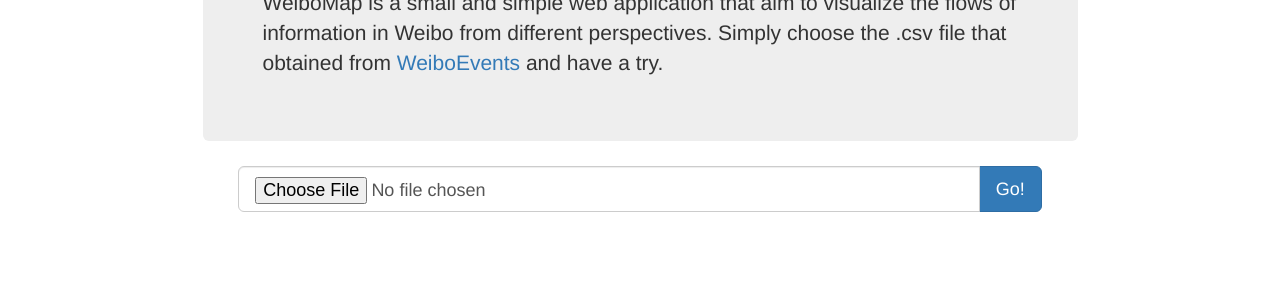
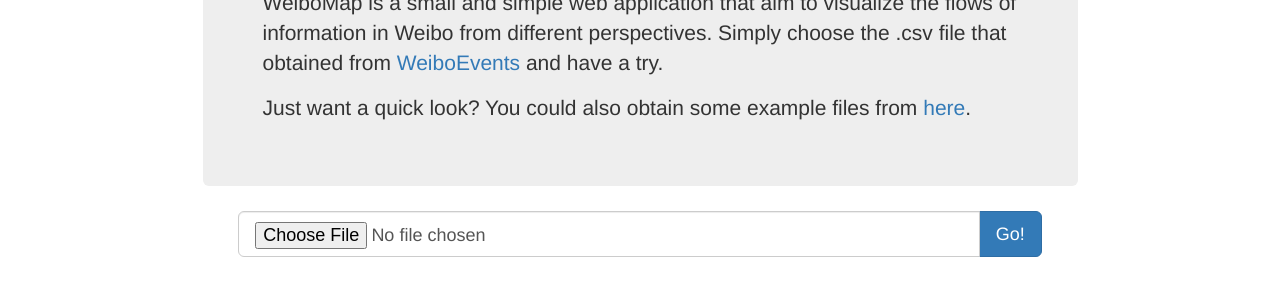
Before and after one commit to devas114/WeiboMap, a plain HTML site: page index.html in a window 1280 px wide. Shown: the part 223-518 px from the top of the page. Drawn offline with Linux system fonts and the light colour scheme.

Commit message:
example file added

```diff
--- a/index.html
+++ b/index.html
@@ -37,6 +37,7 @@
                         <div class="jumbotron">
                             <h1>What is WeiboMap?</h1>
                             <p>WeiboMap is a small and simple web application that aim to visualize the flows of information in Weibo from different perspectives. Simply choose the .csv file that obtained from <a href="http://vis.pku.edu.cn/weibova/weiboevents/">WeiboEvents</a> and have a try.</p>
+                            <p>Just want a quick look? You could also obtain some example files from <a href="https://1drv.ms/f/s!AghULKJ_2Xpobd5X-8Dq_mNjFSk">here</a>.</p>
                         </div>
                         <div class="container col-lg-8 col-lg-offset-2" id="data-entry">
                             <div class="alert alert-danger" role="alert" id="alert-no-file">
```
